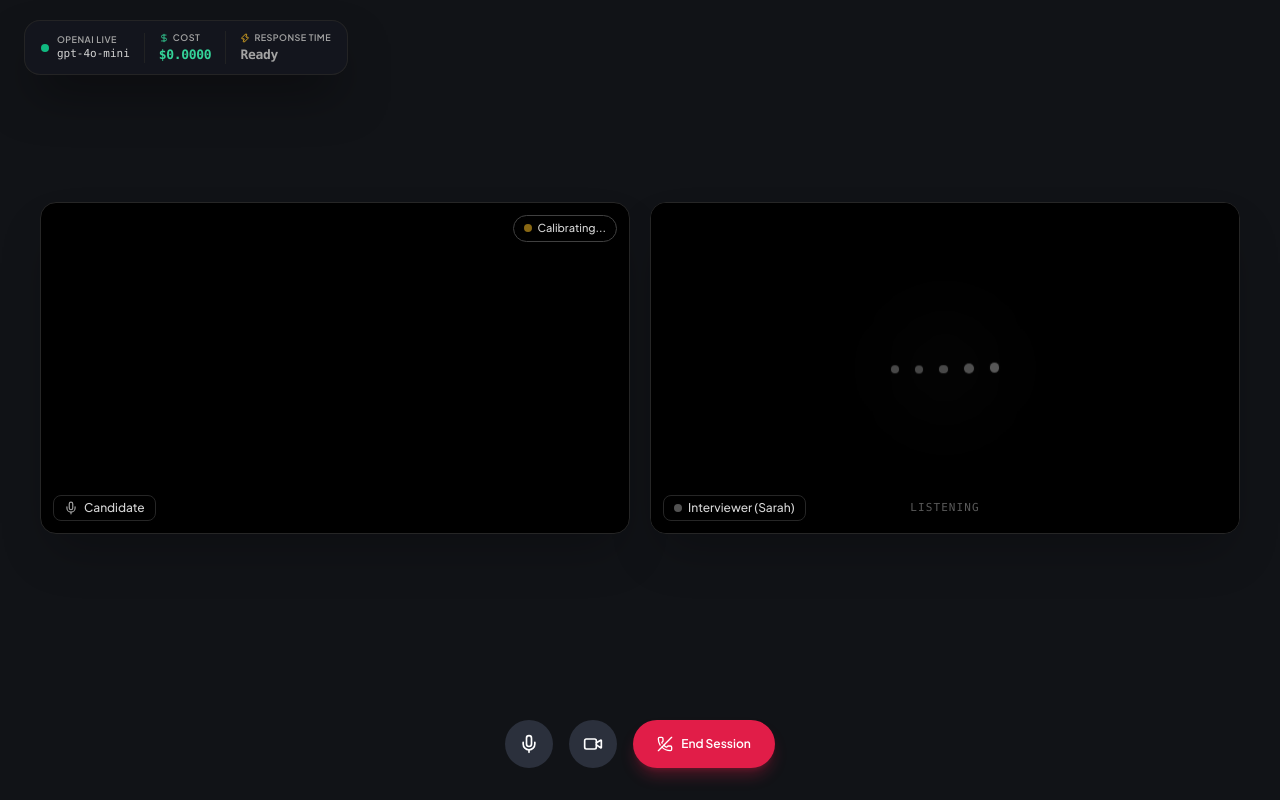
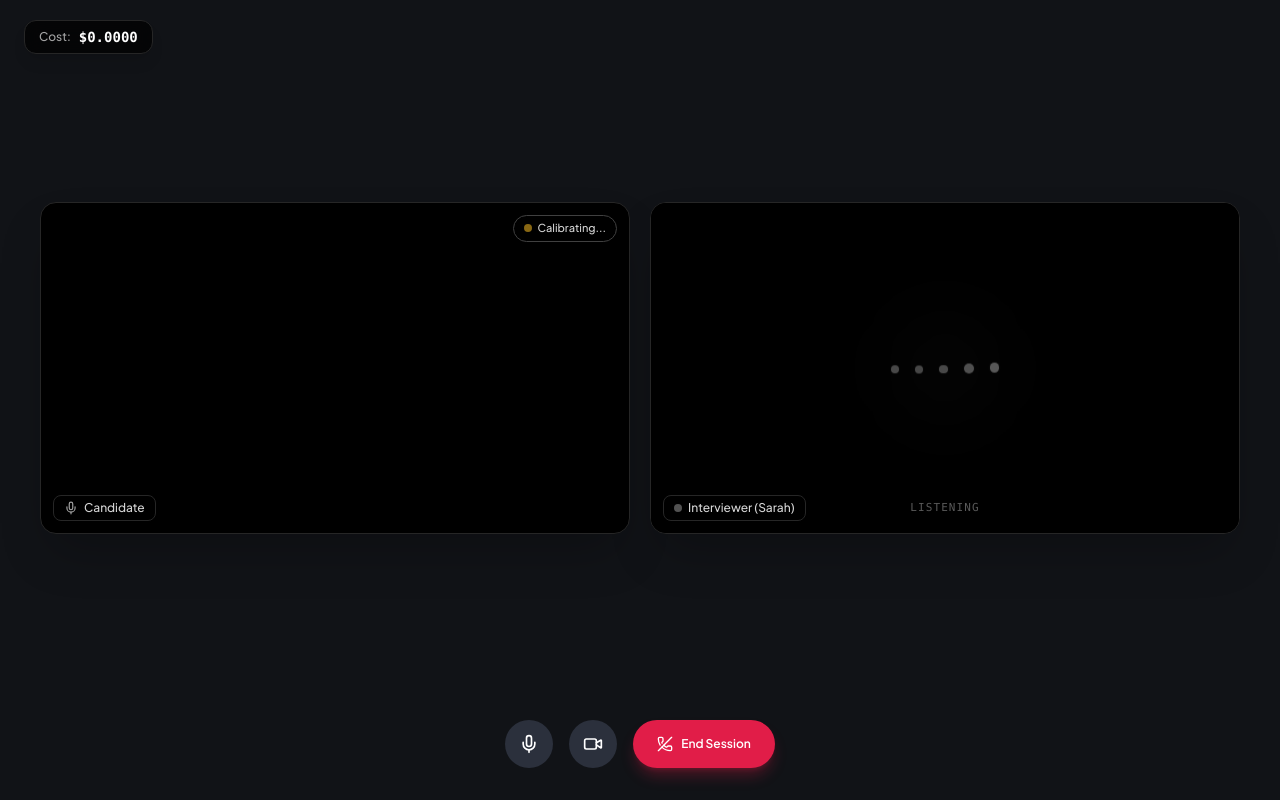
Before and after one commit to subhajitorrin/InterviewAI, a React (Vite) app in the folder apps/desktop/: page / in a window 1280 px wide. Both pictures are taken after a click on the button "Start Interview". Built offline with nearby package versions, Linux system fonts and the light colour scheme; no server answers; the HTML template or start-up script is replaced by a standard one.

Commit message:
update labels ui

```diff
--- a/apps/desktop/src/pages/MeetingPage.tsx
+++ b/apps/desktop/src/pages/MeetingPage.tsx
@@ -17,9 +17,7 @@ import {
   Video,
   VideoOff,
   PhoneOff,
-  AlertTriangle,
-  Zap,
-  DollarSign
+  AlertTriangle
 } from 'lucide-react';
 
 export const MeetingPage: React.FC = () => {
@@ -425,56 +423,12 @@ export const MeetingPage: React.FC = () => {
   return (
     <div className="h-screen w-screen bg-[#111317] text-white flex flex-col justify-between p-6 select-none overflow-hidden relative">
 
-      {/* Real-Time OpenAI Live Cost & Latency HUD (Top-Left Corner) */}
-      <div className="absolute top-5 left-6 z-40 flex items-center gap-3.5 bg-[#14171F]/90 backdrop-blur-md border border-neutral-800/90 rounded-2xl px-4 py-2.5 shadow-2xl shadow-black/50 select-none transition-all">
-        {/* Model & Live Status indicator */}
-        <div className="flex items-center gap-2 pr-3.5 border-r border-neutral-800/80">
-          <span className="relative flex h-2 w-2">
-            <span className="animate-ping absolute inline-flex h-full w-full rounded-full bg-emerald-400 opacity-75"></span>
-            <span className="relative inline-flex rounded-full h-2 w-2 bg-emerald-500"></span>
-          </span>
-          <div className="flex flex-col">
-            <span className="text-[9px] uppercase tracking-wider font-semibold text-neutral-400">
-              OpenAI Live
-            </span>
-            <span className="text-[11px] font-mono font-medium text-neutral-300">
-              {openAiMetrics.model}
-            </span>
-          </div>
-        </div>
-
-        {/* Live Cost */}
-        <div className="flex flex-col pr-3.5 border-r border-neutral-800/80">
-          <span className="text-[9px] uppercase tracking-wider font-semibold text-neutral-400 flex items-center gap-1">
-            <DollarSign className="w-2.5 h-2.5 text-emerald-400" />
-            Cost
-          </span>
-          <span className="text-[13px] font-mono font-bold text-emerald-400 tracking-tight">
-            {openAiMetrics.costFormatted || `$${openAiMetrics.cost.toFixed(4)}`}
-          </span>
-        </div>
-
-        {/* Turnaround Response Time (time from speech end to AI response) */}
-        <div className="flex flex-col">
-          <span className="text-[9px] uppercase tracking-wider font-semibold text-neutral-400 flex items-center gap-1">
-            <Zap className="w-2.5 h-2.5 text-amber-400" />
-            Response Time
-          </span>
-          <span
-            className={`text-[13px] font-mono font-bold tracking-tight ${
-              openAiMetrics.latencyMs === 0
-                ? 'text-neutral-400'
-                : openAiMetrics.latencyMs < 600
-                ? 'text-emerald-400'
-                : openAiMetrics.latencyMs < 1000
-                ? 'text-amber-400'
-                : 'text-rose-400'
-            }`}
-            title="Turnaround time from when you stop speaking to when AI responds"
-          >
-            {openAiMetrics.latencyMs > 0 ? `${openAiMetrics.latencyMs} ms` : 'Ready'}
-          </span>
-        </div>
+      {/* Simple Live Cost Badge (Top-Left Corner) */}
+      <div className="absolute top-5 left-6 z-40 bg-black/70 backdrop-blur-md border border-neutral-800 px-3.5 py-1.5 rounded-xl flex items-center gap-2 shadow-lg">
+        <span className="text-xs text-neutral-400 font-medium">Cost:</span>
+        <span className="text-sm font-mono font-bold text-white">
+          {openAiMetrics.costFormatted || `$${openAiMetrics.cost.toFixed(4)}`}
+        </span>
       </div>
 
       {/* Real-Time Floating Warning Banner if an external application is opened */}
```
